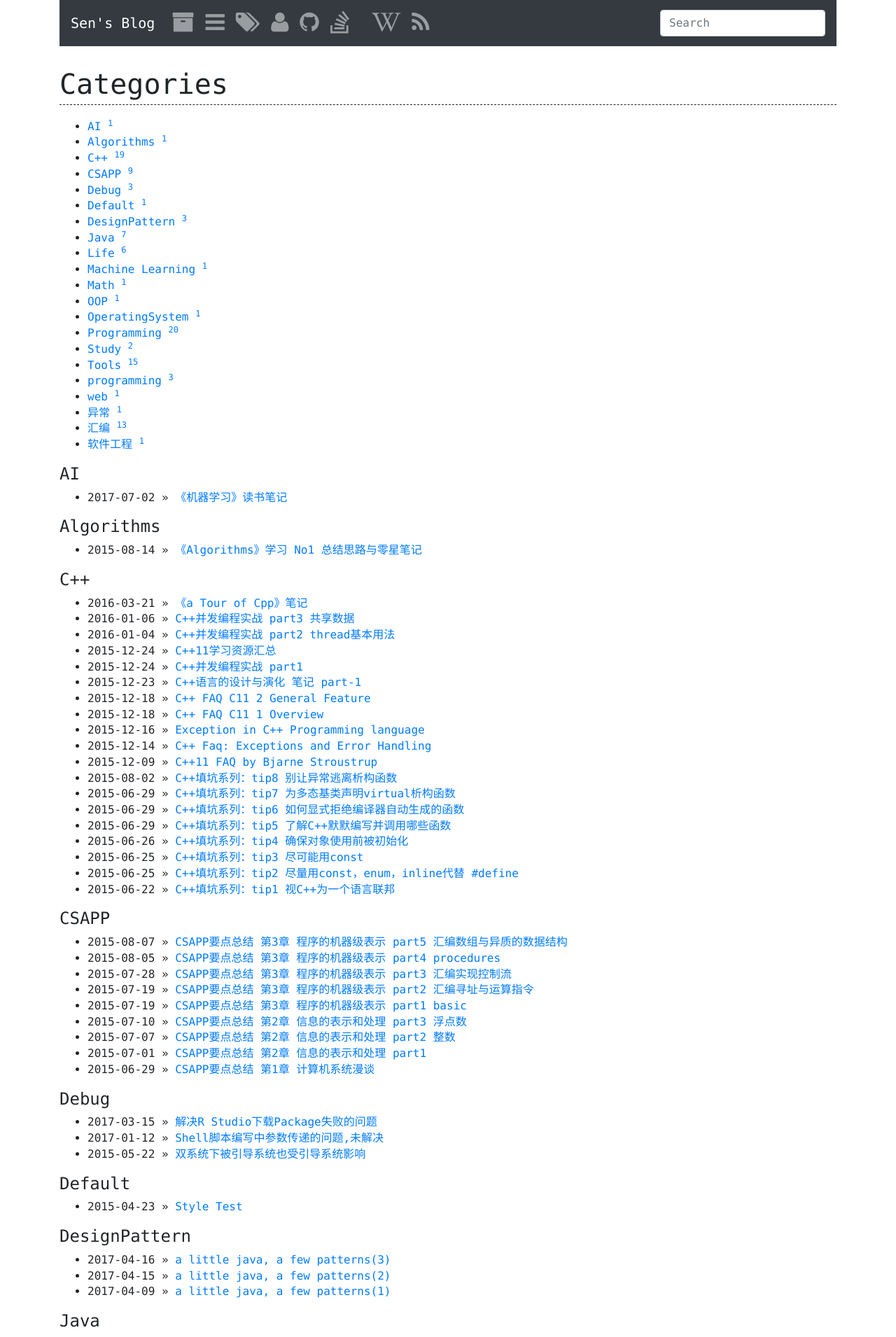
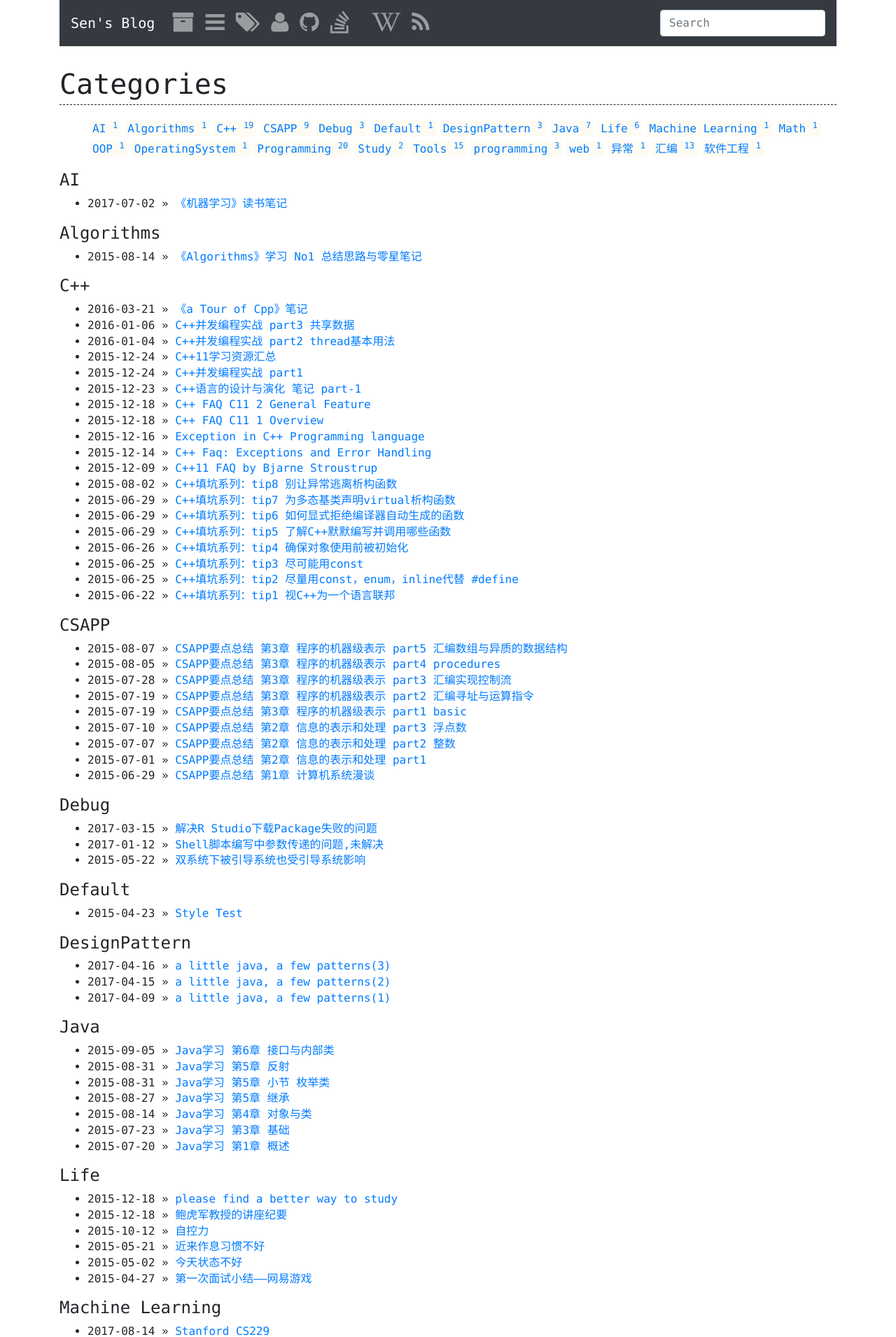
Before and after one commit to SenZhangAI/senzhangai.github.com, a Jekyll site: the page built from categories.html, in a window 1280 px wide. Shown: the top 1910 px of the page at 70% size. Built offline with Jekyll 4.4.1, drawn with Linux system fonts in a browser that asks for light colours; comment, search, counter and statistics services are not loaded.

Commit message:
fix tag-box style

```diff
--- a/assets/css/style.css
+++ b/assets/css/style.css
@@ -43,7 +43,6 @@ body {
   height:24px;
   font-size:20px;
   line-height:24px;
-  font-family:verdana,arial;
   color: rgba(0,153,153,0.5);
   text-decoration:none;
   background:0
@@ -101,3 +100,18 @@ body {
   background-color: #017e66;
   text-decoration: none;
 }
+
+.wrapper .tag-box {
+  display:table;
+  list-style:none outside none
+}
+.wrapper .tag-box li {
+  line-height:1.8;
+  display:inline-block;
+  margin:0 3px
+}
+.wrapper .tag-box li a {
+  padding:2px 4px;
+  background-color:#fefbf3;
+  border-radius:4px
+}
```
